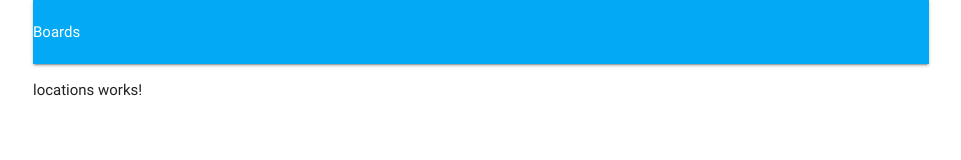
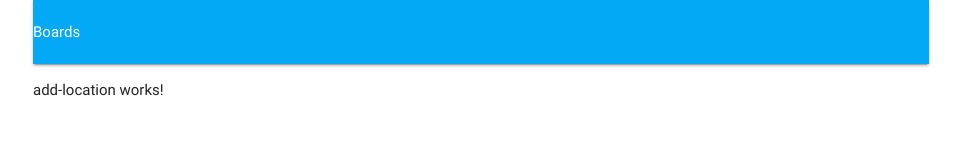
Before and after one commit to nocampoal/it-challenge-rb, an Angular app in the folder src/main/resources/webapp/: page /locations in a window 1280 px wide. Shown: the top 160 px of the page, without its empty margins (159-1120 px from the left). Built offline with nearby package versions, Linux system fonts and the light colour scheme.

Commit message:
add router in angular

```diff
--- a/src/main/resources/webapp/src/app/app.component.html
+++ b/src/main/resources/webapp/src/app/app.component.html
@@ -1,9 +1 @@
-<div class="container">
-
-  <nav>
-    <div class="nav-wrapper light-blue">
-          Boards
-    </div>
-  </nav>
-  <app-locations></app-locations>
-</div>
+<router-outlet></router-outlet>
--- a/src/main/resources/webapp/src/app/app.module.ts
+++ b/src/main/resources/webapp/src/app/app.module.ts
@@ -5,6 +5,25 @@ import { NgModule } from '@angular/core';
 import { AppComponent } from './app.component';
 import { LocationsComponent } from './components/locations/locations.component';
 import { AddLocationComponent } from './components/add-location/add-location.component';
+import { LocationService } from './services/location.service';
+import { HttpClientModule } from '@angular/common/http';
+import { RouterModule, Routes } from '@angular/router';
+import { FormsModule } from '@angular/forms';
+
+const appRoutes: Routes = [
+  {
+    path: 'locations',
+    component: LocationsComponent,
+    data: { title: 'Locations List' }
+  },
+  { path: '',
+    redirectTo: '/locations',
+    pathMatch: 'full'
+  }
+];
+
+
+
 
 
 @NgModule({
@@ -14,9 +33,12 @@ import { AddLocationComponent } from './components/add-location/add-location.com
     AddLocationComponent
   ],
   imports: [
-    BrowserModule
+    BrowserModule,
+    FormsModule,
+    HttpClientModule,
+      RouterModule.forRoot(appRoutes)
   ],
-  providers: [],
+  providers: [LocationService],
   bootstrap: [AppComponent]
 })
 export class AppModule { }
--- a/src/main/resources/webapp/src/app/components/locations/locations.component.html
+++ b/src/main/resources/webapp/src/app/components/locations/locations.component.html
@@ -1,3 +1,9 @@
-<p>
-  locations works!
-</p>
+<div class="container">
+
+  <nav>
+    <div class="nav-wrapper light-blue">
+          Boards
+    </div>
+  </nav>
+  <app-add-location></app-add-location>
+</div>
```
